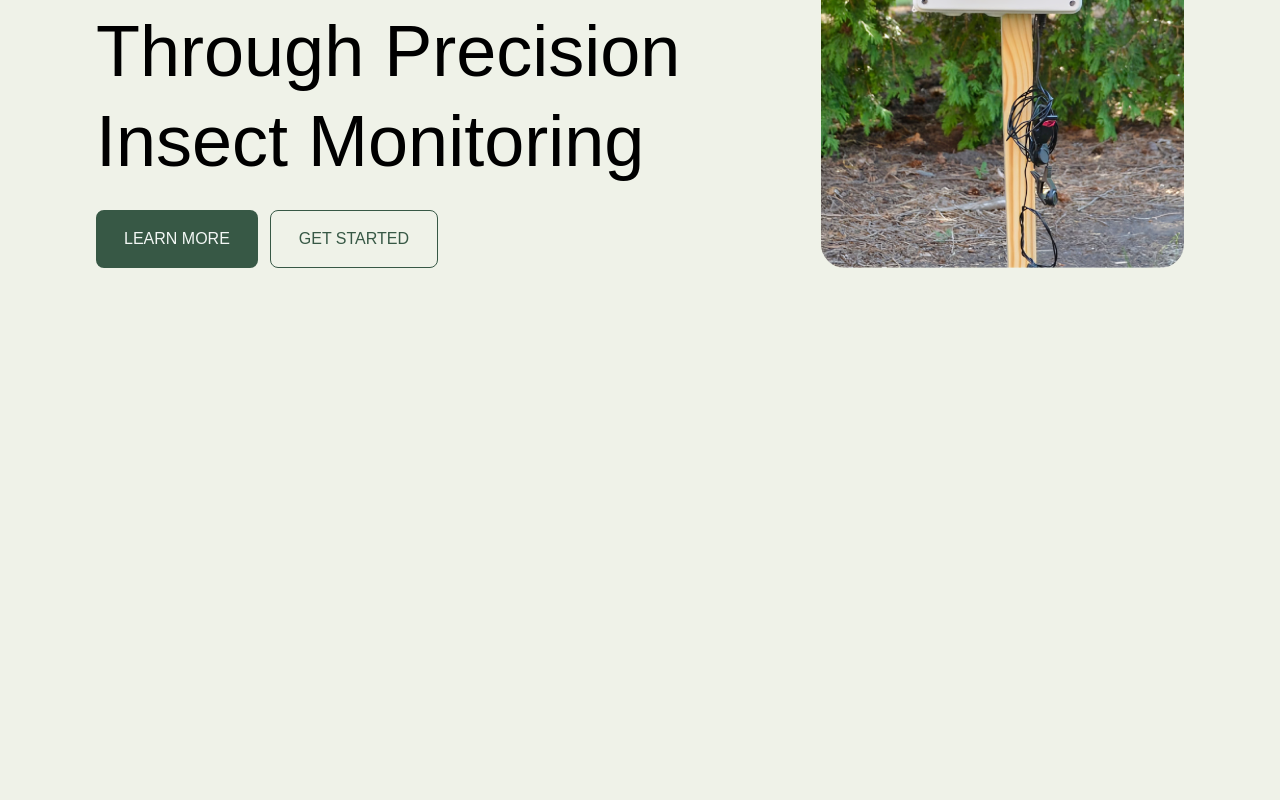
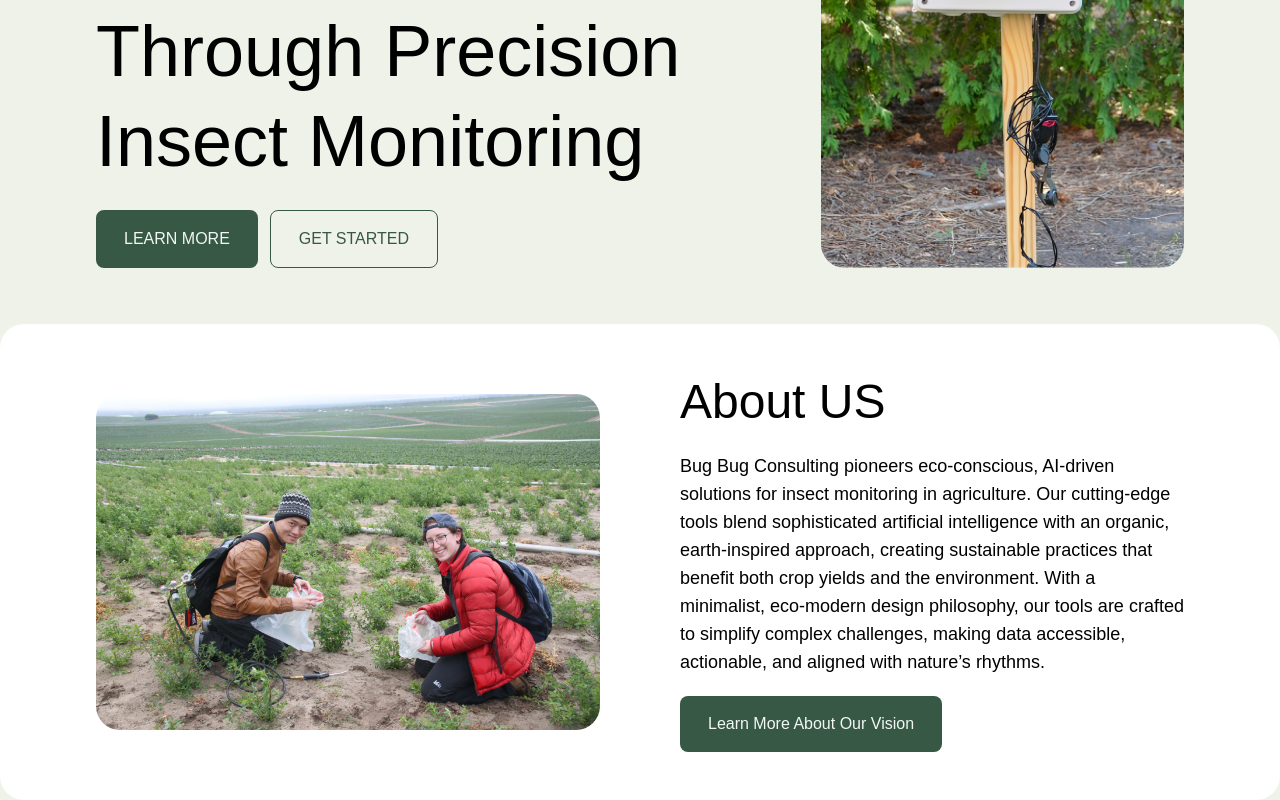
Before and after one commit to bagussuprapta/kreative-assembly, a React (Create React App) app: page / in a window 1280 px wide. Shown: the part 354-1154 px from the top of the page. Before the commit the page ends 800 px from the top, so only its background shows below. Built offline with nearby package versions, Linux system fonts and the light colour scheme; the HTML template or start-up script is replaced by a standard one; a web font is replaced by a local one.

Commit message:
feat(about-us): create about us component

```diff
--- /dev/null
+++ b/src/components/interface/AboutUs.jsx
@@ -0,0 +1,22 @@
+function AboutUs() {
+  return (
+    <div className="mt-14 flex flex-col gap-y-5 md:flex md:flex-row md:gap-x-20 py-12">
+      <div className="w-60 place-self-center md:w-1/2 xl:">
+        <img className="rounded-3xl w-full" src="AboutUs.jpg" alt="" />
+      </div>
+      <div className=" flex flex-col gap-y-5 md:w-1/2 justify-between">
+        <h2 className="text-4xl md:text-3xl lg:text-4xl xl:text-5xl xl:leading-tight text-center md:text-left">About US</h2>
+        <p className="text-center text-lg md:text-left">
+          Bug Bug Consulting pioneers eco-conscious, AI-driven solutions for insect monitoring in agriculture. Our cutting-edge tools blend sophisticated artificial intelligence with an organic,
+          earth-inspired approach, creating sustainable practices that benefit both crop yields and the environment. With a minimalist, eco-modern design philosophy, our tools are crafted to simplify
+          complex challenges, making data accessible, actionable, and aligned with nature’s rhythms.
+        </p>
+        <div className="flex gap-x-3 place-self-center md:place-self-start">
+          <button className="px-7 py-4 bg-bugbug-600 text-bugbug-50 rounded-lg focus:outline-none">Learn More About Our Vision</button>
+        </div>
+      </div>
+    </div>
+  );
+}
+
+export { AboutUs };
--- a/src/pages/landingPage.js
+++ b/src/pages/landingPage.js
@@ -1,11 +1,17 @@
 import { Navbar } from "../components/interface/Navbar";
-import { Hero } from '../components/interface/Hero';
+import { Hero } from "../components/interface/Hero";
+import { AboutUs } from "../components/interface/AboutUs";
 
 function LandingPage() {
   return (
-    <div className='px-2 sm:px-4 md:px-6 lg:px-8 xl:px-24'>
+    <div>
       <Navbar />
-      <Hero />
+      <div className="px-2 sm:px-4 md:px-6 lg:px-8 xl:px-24">
+        <Hero />
+      </div>
+      <div className="bg-white px-2 sm:px-4 md:px-6 lg:px-8 xl:px-24 rounded-3xl">
+        <AboutUs />
+      </div>
     </div>
   );
 }
```
Also changed, not shown: public/AboutUs.jpg (added).
